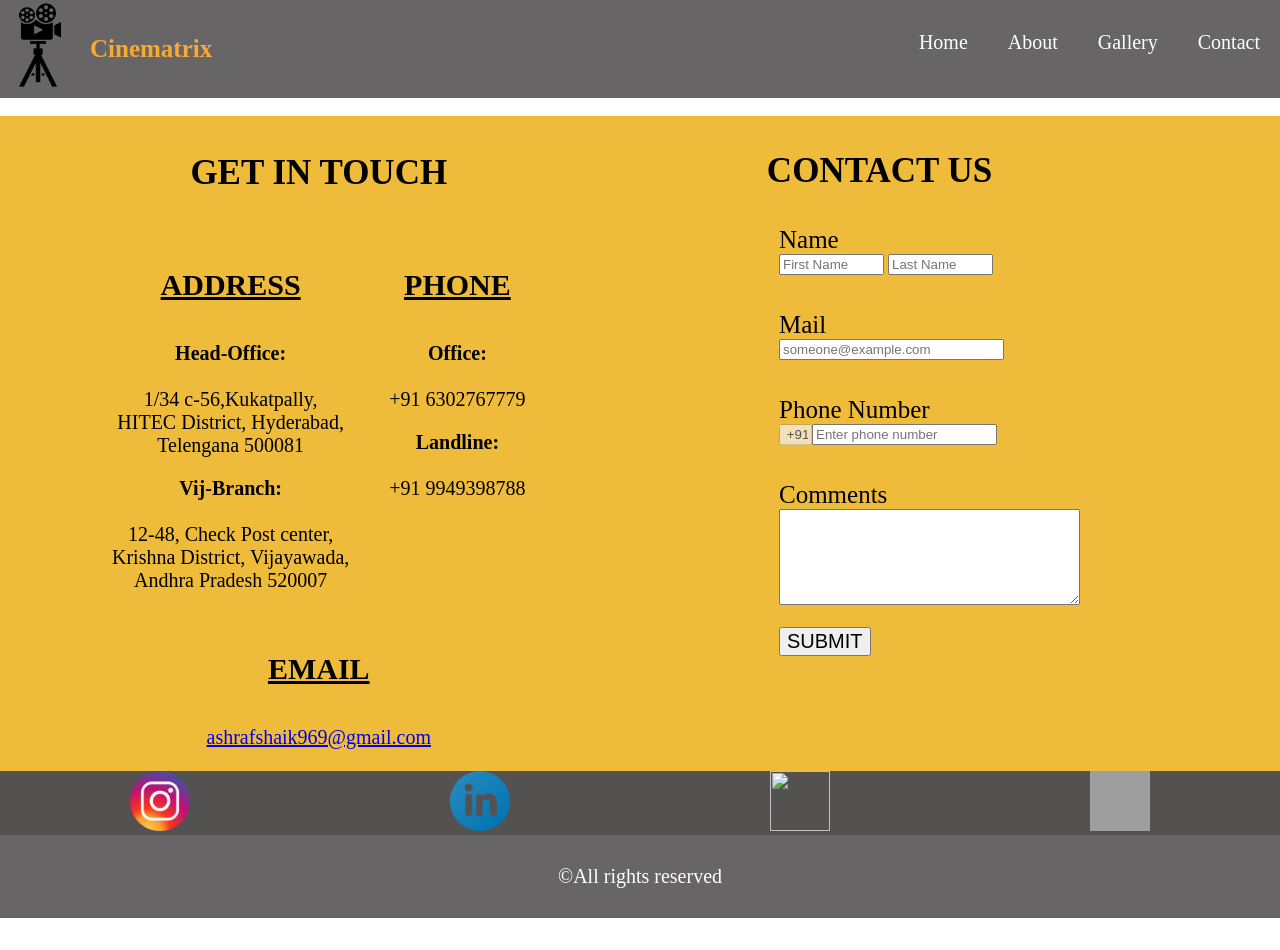
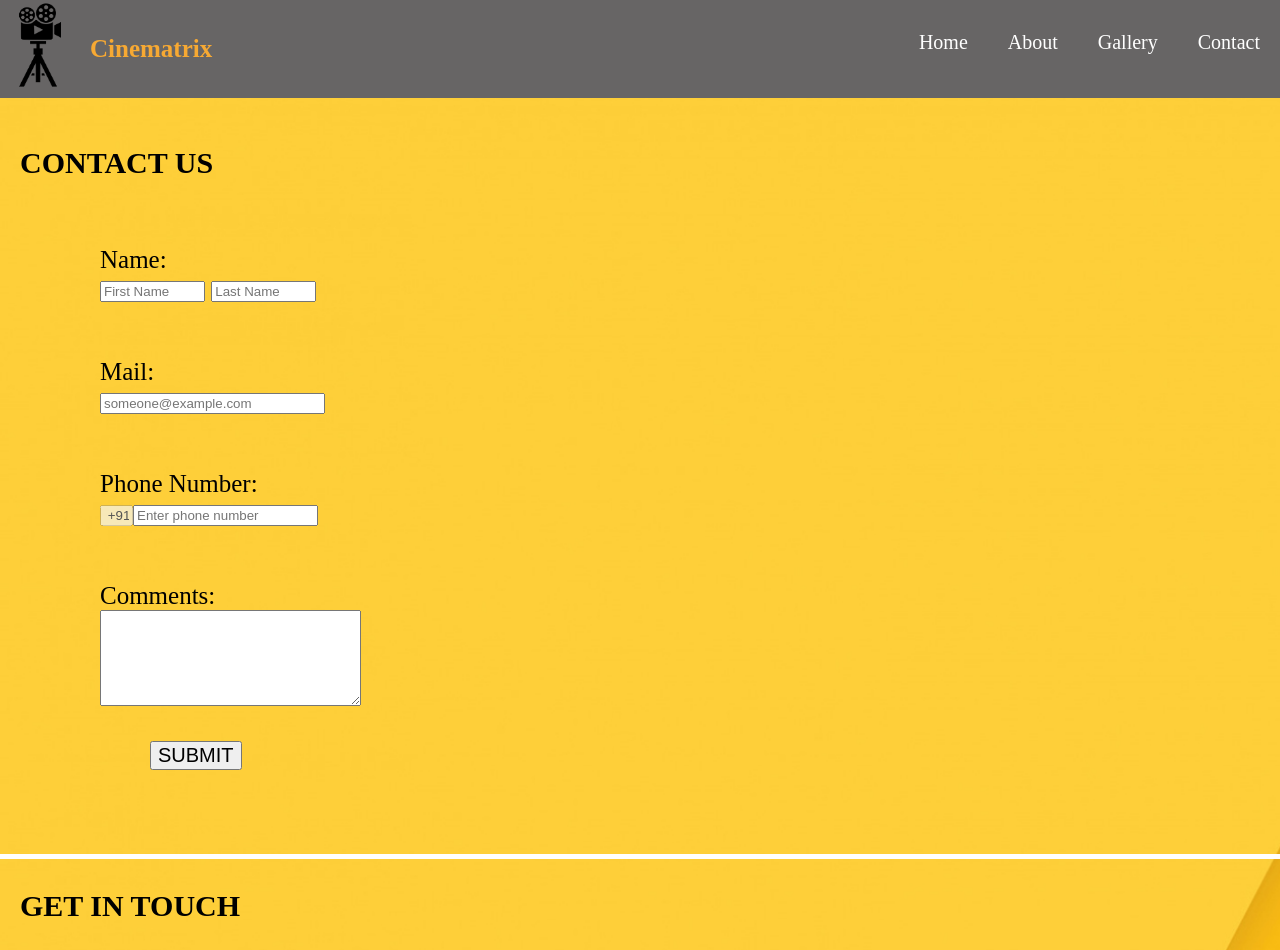
Before and after one commit to Ashraf7779/Movies, a plain HTML site: page movies_contact.html in a window 1280 px wide. Shown: the top 950 px of the page. Before the commit the page ends 918 px from the top, so only its background shows below. Drawn offline with Linux system fonts and the light colour scheme; grey boxes are pictures that could not be loaded.

Commit message:
uploading

```diff
--- a/home.css
+++ b/home.css
@@ -210,60 +210,57 @@ form{
 
 }
 /* Contact page */
-.contact-main{
-    background-color: rgb(238, 187, 58);
+.contact-body{
+    background-image: url(./assets/contact-bg.jpg);
+    background-repeat: no-repeat;
+    background-size: cover;
+}
+.contactus,.getcontact{
+    /* border: 2px solid red; */
+    padding-left: 20px;
+}
+.contactus-form,.getcontact-items{
+    padding-left: 80px;
+    font-size: 25px;
+    padding-top: 0px;
+}
+.contactus h1,.getcontact h1{
+    font-size: 30px;
+}
+.getcontact-items{
     display: flex;
+    flex-wrap: wrap;
     flex-direction: row;
-    flex-wrap: wrap;
+    justify-content: space-around;
+}
+.getcontact{
+    border-top: 5px solid white;
+}
+.contactus-form button{
+    font-size: 20px;
+    margin-left: 50px;
+}
+.contactus-form button:hover{
+    background-color: black;
+    color: white;
+    border: 1px solid red;
+}
+.contact-ids img{
+    width:50px;
+    height:50px;
+}
+.contact-ids{
+    /* background-color: #c3bbbb; */
+    display: flex;
     justify-content: space-between;
 }
-.getcontact{
-    border: 2px solid rgb(238, 187, 58);
-    margin-left: 90px;
+.marquee-body{
+    background-color: #c3bbbb;
 }
-.getcontact h1,.contactus h1{
-    text-align: center;
-    font-size: 35px;
+.contact-ids img:hover{
+    background-color: black;
 }
-.getcontact-items{
-    /* padding-left: 40px; */
-    display: flex;
-}
-.getcontact-item h4{
-    text-decoration: underline;
-    text-align: center;
-    font-size: 30px;
-    /* margin-bottom: 20px; */
-}
-.getcontact-item p{
-    text-align: center;
-    font-size: 20px;
-    margin: 20px;
-}
-.contactus{
-    margin-right: 200px;
-}
-.contactus-form label{
-    font-size: 25px;
-}
-.contactus-form{
-    margin-left: 100px;
-    justify-content: center;
-}
-#contact-button{
-    font-size: 20px;
-}
-.contact-ids{
-    display: flex;
-    flex-direction: row;
-    flex-wrap: wrap;
-    justify-content: space-around;
-    background-color: rgb(84, 81, 81);
-}
-.contact-ids img{
-    width: 60px;
-    height: 60px;
-}
+
 /* Login */
 .login{
     /* background-color: rgb(238, 187, 58); */
--- a/movies_contact.html
+++ b/movies_contact.html
@@ -7,7 +7,7 @@
     <link rel="stylesheet" href="./home.css">
     <link rel="shortcut icon" href="./assets/cm_logo.jpg">
 </head>
-<body>
+<body class="contact-body">
     <!-- Header Section-->
     <header>
         <nav>
@@ -26,6 +26,22 @@
     <!-- Main Section-->
     <main>
         <section class="contact-main">
+
+            <section class="contactus">
+                <!-- <div class="contactus-title"> -->
+                    <h1>CONTACT US</h1> <br> <br>
+                <!-- </div> -->
+                <div class="contactus-form">
+                        <label for="fname">Name:<br></label><input type="text" name="fname" required placeholder="First Name" size="10"> <input type="text" name="fname" required placeholder="Last Name" size="10"><br><br><br>
+                        <label for="email">Mail:<br></label><input type="text" name="email" required placeholder="someone@example.com" size="25 25"> <br><br><br>
+                        <label for="ph">Phone Number:<br></label><input type="text" value=" +91" size="1" disabled><input type="text" required placeholder="Enter phone number"> <br><br><br>
+                        <label for="comments">Comments:</label><br><textarea name="comments" rows="6" cols="30"></textarea><br><br>
+                        <!-- <button type="submit" id="contact-button" value="submit">SUBMIT</button> -->
+                        <button type="submit" id="contact-button" value="Login">SUBMIT</button> <br><br><br><br>
+                </div>
+            </section>
+
+        <!-- </section> -->
 
         <section class="getcontact">
             <h1>GET IN TOUCH</h1>
@@ -57,28 +73,15 @@
                         +91 9949398788
                     </P>
                 </div>
-                 </div>
              <div class="getcontact-item">
                 <h4>EMAIL</h4>
                 <p><a  href="mailto:ashrafshaik969@gmail.com" title="mailto: ashrafshaik969@gmail.com">ashrafshaik969@gmail.com</a></p>
             </div>
+        </div>
         </section>
 
-            <section class="contactus">
-                <!-- <div class="contactus-title"> -->
-                    <h1>CONTACT US</h1>
-                <!-- </div> -->
-                <div class="contactus-form">
-                        <label for="fname">Name<br></label><input type="text" name="fname" required placeholder="First Name" size="10"> <input type="text" name="fname" required placeholder="Last Name" size="10"><br><br><br>
-                        <label for="email">Mail <br></label><input type="text" name="email" required placeholder="someone@example.com" size="25 25"> <br><br><br>
-                        <label for="ph">Phone Number <br></label><input type="text" value=" +91" size="1" disabled><input type="text" required placeholder="Enter phone number"> <br><br><br>
-                        <label for="comments">Comments</label><br><textarea name="comments" rows="6" cols="35"></textarea><br><br>
-                        <!-- <button type="submit" id="contact-button" value="submit">SUBMIT</button> -->
-                        <button type="submit" id="contact-button" value="Login">SUBMIT</button> <br><br><br><br>
-                </div>
-            </section>
-        </section>
-
+        <div class="marquee-body">
+        <marquee behavior="" direction="">
         <section class="contact-ids">
             <a href="https://www.instagram.com/_killer__7779/"><img src="./assets/insta.webp"></a>
             <a href="https://www.linkedin.com/in/ashraf-shaik-2a873924a?utm_source=share&utm_campaign=share_via&utm_content=profile&utm_medium=android_app" ><img src="./assets/linkdin.png"></a>
@@ -87,6 +90,8 @@
                     <img src="./assets/logo-whatsapp-Photoroom.png" alt="">
             </a>
         </section>
+    </marquee>
+</div>
 
     </main>
 
```
Also changed, not shown: assets/contact-bg.jpg (added), assets/flower_img-removebg-preview.png (added). Lines whose indentation alone changed are shown as unchanged.
